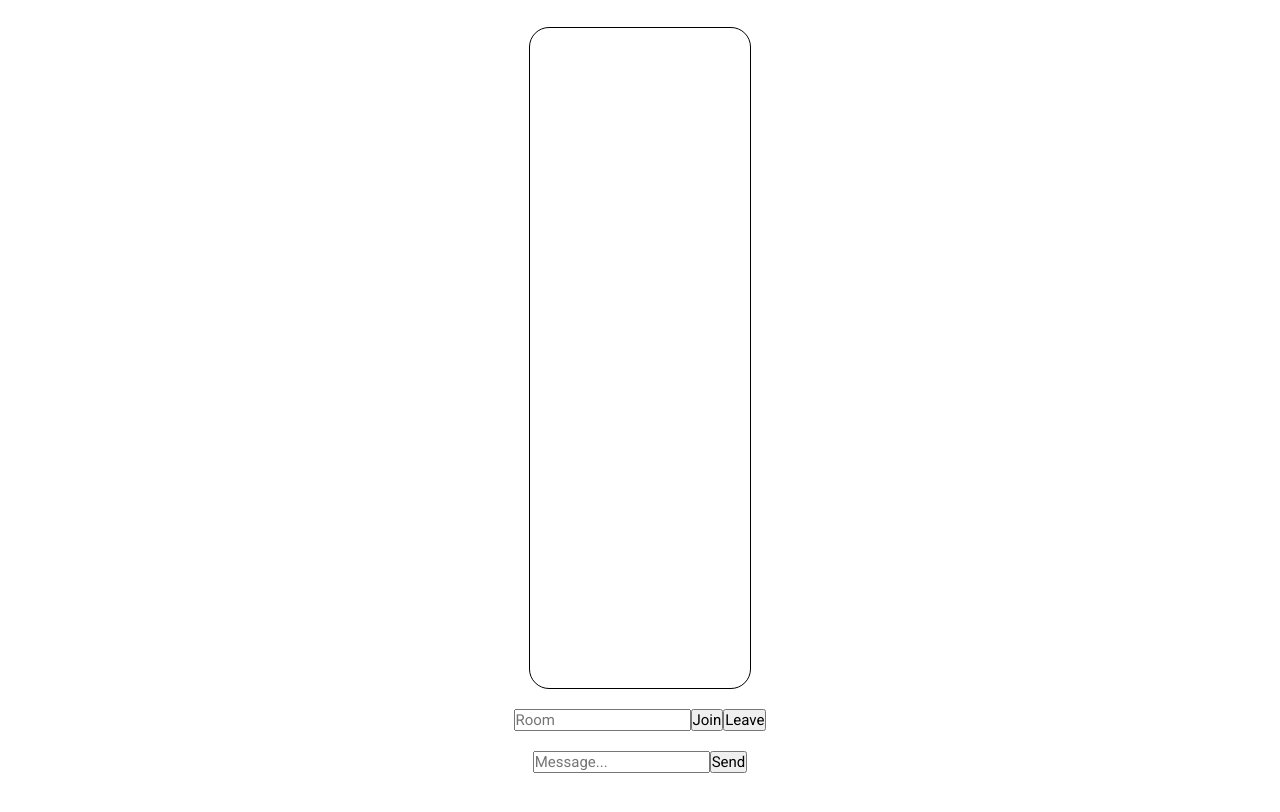
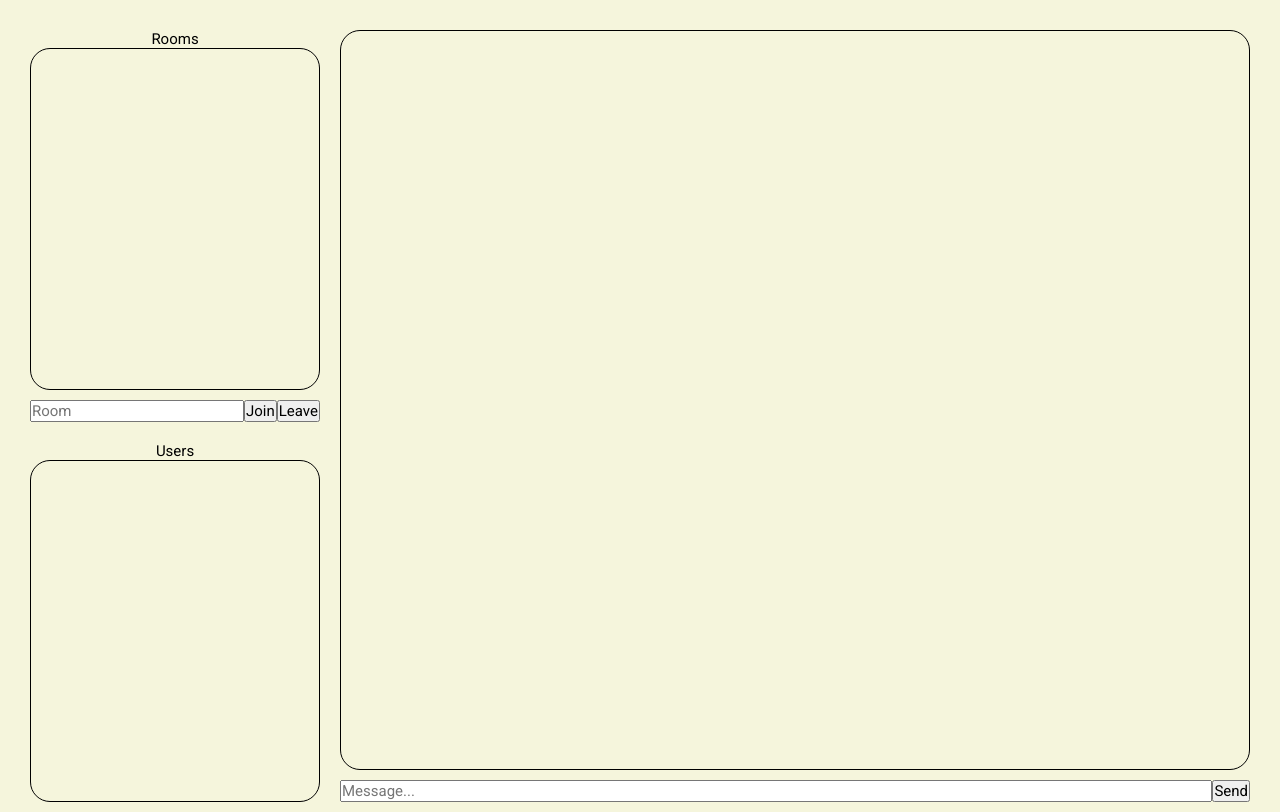
Before and after one commit to Mouzone/chatroom, a website: page index.html in a window 1280 px wide. Drawn offline with Linux system fonts and the light colour scheme.

Commit message:
Reformat interface html and css

```diff
--- a/index.html
+++ b/index.html
@@ -5,7 +5,27 @@
         <title> Chat </title>
         <link rel="stylesheet" href="style.css">
     </head>
+    <!--    todo: add datetime for each message later-->
     <body>
+        <div id="rooms">
+            <p> Rooms </p>
+            <div id="rooms-list"> </div>
+            <form id="room">
+                <label for="room-name"></label>
+                <input type="text" id="room-name" placeholder="Room" required>
+                <button type="submit" id="join-room"> Join </button>
+                <button type="button" id="leave-room"> Leave </button>
+            </form>
+            <span id="room-error" class="error" aria-live="polite"></span>
+        </div>
+
+        <div id="users">
+            <p> Users </p>
+            <div id="users-list"></div>
+        </div>
+
+
+        <div id="messaging">
             <div id="leave">
                 <p> Are you sure? Chat history will not be saved. </p>
                 <div class="container">
@@ -13,41 +33,18 @@
                     <button id="reject-leave"> Cancel </button>
                 </div>
             </div>
-<!--    todo: add datetime for each message later-->
+
             <div id="past-messages">
 
             </div>
-<!--        <div id="inputs">-->
-            <div id="form-container">
-                <form id="room">
-<!--                    <section>-->
-                        <label for="room-name"></label>
-                        <input type="text" id="room-name" placeholder="Room" required>
-<!--                    </section>-->
-                    <!--                <section>-->
-                    <!--                    <label for="password"></label>-->
-                    <!--                    <input type="password" id="password" placeholder="Password">-->
-                    <!--                </section>-->
-                    <button type="submit" id="join-room"> Join </button>
-                    <button type="button" id="leave-room"> Leave </button>
-                </form>
-                <span id="room-error" class="error" aria-live="polite"></span>
-            </div>
-
 
             <form id="message">
-<!--                <section>-->
-<!--                    <label for="username"></label>-->
-<!--                    <input type="text" id="username" placeholder="Username" required>-->
-<!--                </section>-->
-<!--                <section>-->
                 <label for="text"> </label>
                 <input type="text" id="text" placeholder="Message..." required>
                 <button type="submit"> Send </button>
-<!--                </section>-->
             </form>
-<!--            <button id="reset-username"> Reset </button>-->
+        </div>
+
         <script src="./script.js"></script>
-<!--        </div>-->
     </body>
 </html>
--- a/style.css
+++ b/style.css
@@ -1,50 +1,101 @@
 @import url('https://fonts.googleapis.com/css2?family=Roboto:ital,wght@0,100;0,300;0,400;0,500;0,700;0,900;1,100;1,300;1,400;1,500;1,700;1,900&display=swap');
 
 * {
+    box-sizing: content-box;
+
     padding: 0;
     margin: 0;
-    box-sizing: content-box;
+
+    font-family: "Roboto", sans-serif;
     font-size: 15px;
-    font-family: "Roboto", sans-serif;
 }
 
 body {
+    background-color: beige;
+    display: grid;
+    grid-template: 1fr 1fr / 1fr 3fr;
+
     width: 100vw;
     height: 100vh;
+
+    box-sizing: border-box;
+    padding: 20px;
+}
+
+#rooms,
+#users,
+#messaging {
     display: flex;
     flex-direction: column;
-    justify-content: center;
-    align-items: center;
-    gap: 20px;
+
+    padding: 10px;
 }
 
+#rooms,
+#users {
+    flex: 1;
+}
+
+#rooms {
+    grid-column: 1 / 2;
+    grid-row: 1 / 2;
+}
+
+#users {
+    grid-column: 1 / 2;
+    grid-row: 2 / 3;
+}
+
+#messaging {
+    flex: 2;
+    grid-column: 2 / 3;
+    grid-row: 1 / 3;
+}
+
+
+#rooms-list,
+#users-list,
 #past-messages {
-    height: 80vh;
-    width: 200px;
+    display: flex;
+
     padding: 10px;
+
     border: 1px solid black;
     border-radius: 20px;
-    display: flex;
+}
+
+#rooms-list,
+#users-list {
+    height: 40vh;
+}
+
+
+#past-messages {
+    height: 90vh;
     flex-direction: column-reverse;
     overflow-y: auto;
 }
 
 .past-message {
+    display: flex;
+    justify-self: flex-end;
+
     padding: 10px;
-    display: flex;
     gap: 5px;
     border: 1px solid black;
-    justify-self: flex-end;
 }
 
+p {
+    text-align: center;
+}
 
 form {
-    display:flex;
+    margin-top: 10px;
+    display: flex;
 }
 
-#form-container {
-    display: flex;
-    flex-direction: column;
+input {
+    width: 100%;
 }
 
 .error {
@@ -64,22 +115,25 @@ form {
 }
 
 #leave {
-    /* modify block when it is neccesarry to hidden else block*/
     display: none;
+    align-self: center;
+    justify-self: center;
+    position: absolute;
+
     height: 90px;
     width: 200px;
     padding: 20px;
-    position: absolute;
+
     border: 1px solid black;
+    border-radius: 15px;
+
     background-color: white;
-    border-radius: 15px;
-    align-self: center;
-    justify-self: center;
 }
 
 .container {
     display: flex;
     justify-content: right;
+
     gap: 10px;
     margin-top: 20px;
 }
```
Lines whose indentation alone changed are shown as unchanged.
